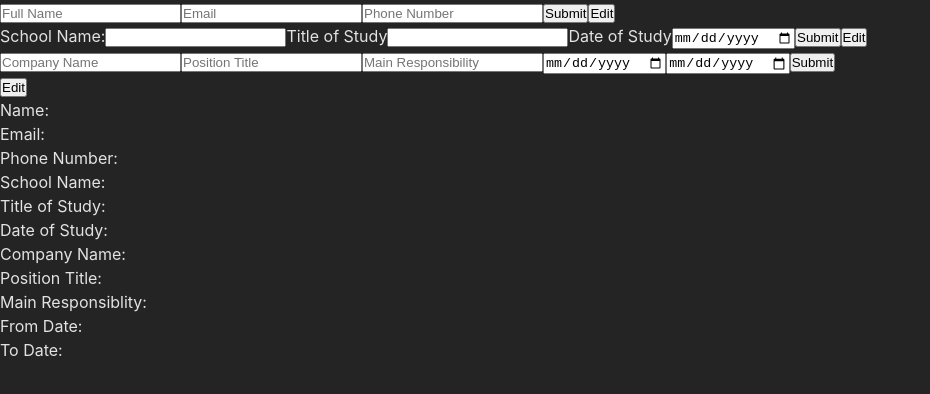
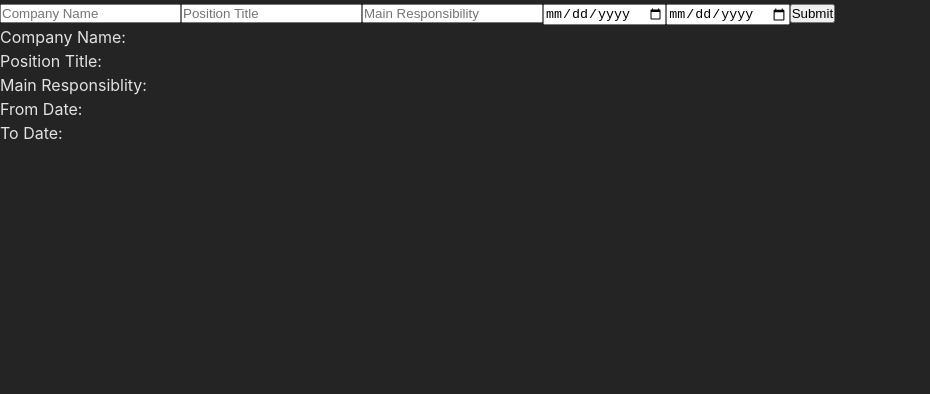
Before and after one commit to nuru484/cv-application, a React (Vite) app: page / in a window 1280 px wide. Shown: the top 394 px of the page, without its empty margins (0-930 px from the left). Built offline with nearby package versions, Linux system fonts and the light colour scheme.

Commit message:
Refactoring the whole components

```diff
--- a/src/components/general-information.jsx
+++ b/src/components/general-information.jsx
@@ -1,6 +1,6 @@
-const GeneralInformation = ({ handleSubmit }) => {
+const GeneralInformation = () => {
   return (
-    <form onSubmit={handleSubmit}>
+    <form>
       <input type="text" name="fullName" placeholder="Full Name" />
 
       <input type="email" name="email" placeholder="Email" />
--- a/src/components/overview.jsx
+++ b/src/components/overview.jsx
@@ -4,119 +4,11 @@ import PracticalExperience from './practical-experience';
 import { useState } from 'react';
 
 const Overview = () => {
-  const [generalInformation, setGeneralInformation] = useState({
-    fullName: '',
-    email: '',
-    phoneNumber: '',
-  });
-
-  const [educationalExperience, setEducationalExperience] = useState({
-    schoolName: '',
-    titleOfStudy: '',
-    dateOfStudy: '',
-  });
-
-  const [practicalExperience, setPracticalExperience] = useState({
-    companyName: '',
-    positionTitle: '',
-    mainResponsibility: '',
-    fromDate: '',
-    toDate: '',
-  });
-
-  const handleSubmitForGeneralInfo = (e) => {
-    e.preventDefault();
-
-    const formData = new FormData(e.target);
-
-    const updatedGeneralInformation = {
-      ...generalInformation,
-      fullName: formData.get('fullName'),
-      email: formData.get('email'),
-      phoneNumber: formData.get('phoneNumber'),
-    };
-
-    setGeneralInformation(updatedGeneralInformation);
-  };
-
-  const handleSubmitForEducationalEx = (e) => {
-    e.preventDefault();
-
-    const formData = new FormData(e.target);
-
-    const updatedEducationalExperience = {
-      ...educationalExperience,
-      schoolName: formData.get('schoolName'),
-      titleOfStudy: formData.get('titleOfStudy'),
-      dateOfStudy: formData.get('dateOfStudy'),
-    };
-
-    setEducationalExperience(updatedEducationalExperience);
-  };
-
-  const handleSubmitForPracticalEx = (e) => {
-    e.preventDefault();
-
-    const formData = new FormData(e.target);
-
-    const updatedPracticalExperience = {
-      ...practicalExperience,
-      companyName: formData.get('companyName'),
-      positionTitle: formData.get('positionTitle'),
-      mainResponsibility: formData.get('mainResponsibility'),
-      fromDate: formData.get('fromDate'),
-      toDate: formData.get('toDate'),
-    };
-
-    setPracticalExperience(updatedPracticalExperience);
-  };
-
   return (
     <div className="main-container">
-      <div className="formInputs">
-        <GeneralInformation handleSubmit={handleSubmitForGeneralInfo} />
-        <EducationalExperience handleSubmit={handleSubmitForEducationalEx} />
-        <PracticalExperience handleSubmit={handleSubmitForPracticalEx} />
-      </div>
-
-      <div className="cv-view">
-        <div className="general-information">
-          <p className="cvFullName">Name: {generalInformation.fullName}</p>
-          <p className="cvEmail">Email: {generalInformation.email}</p>
-          <p className="cvPhoneNumber">
-            Phone Number: {generalInformation.phoneNumber}
-          </p>
-        </div>
-
-        <div className="educationalExperience">
-          <p className="cvSchoolName">
-            School Name:{educationalExperience.schoolName}
-          </p>
-          <p className="cvTitleOfStudy">
-            Title of Study: {educationalExperience.titleOfStudy}
-          </p>
-          <p className="cvDateOfStudy">
-            Date of Study: {educationalExperience.dateOfStudy}
-          </p>
-        </div>
-
-        <div className="practicalExperience">
-          <p className="cvCompanyName">
-            Company Name:{practicalExperience.companyName}
-          </p>
-          <p className="cvPositionTitle">
-            Position Title:{practicalExperience.positionTitle}
-          </p>
-          <p className="cvMainResponsibility">
-            Main Responsiblity:{practicalExperience.mainResponsibility}
-          </p>
-
-          <p className="cvFromDate">
-            From Date: {practicalExperience.fromDate}
-          </p>
-          <p className="cvToDate">To Date: {practicalExperience.toDate}</p>
-        </div>
-      </div>
+      {/* <GeneralInformation />
+      <EducationalExperience /> */}
+      <PracticalExperience />
     </div>
   );
 };
--- a/src/components/practical-experience.jsx
+++ b/src/components/practical-experience.jsx
@@ -1,15 +1,34 @@
 import { useState } from 'react';
 
-const PracticalExperience = ({ handleSubmit }) => {
-  const [isFormVisible, setIsFormVisible] = useState(true);
+const PracticalExperience = () => {
+  const [practicalExperience, setPracticalExperience] = useState({
+    companyName: '',
+    positionTitle: '',
+    mainResponsibility: '',
+    fromDate: '',
+    toDate: '',
+  });
 
-  const handleEditClick = () => {
-    setIsFormVisible(!isFormVisible);
+  const handleSubmit = (e) => {
+    e.preventDefault();
+
+    const formData = new FormData(e.target);
+
+    const updatedPracticalExperience = {
+      ...practicalExperience,
+      companyName: formData.get('companyName'),
+      positionTitle: formData.get('positionTitle'),
+      mainResponsibility: formData.get('mainResponsibility'),
+      fromDate: formData.get('fromDate'),
+      toDate: formData.get('toDate'),
+    };
+
+    setPracticalExperience(updatedPracticalExperience);
   };
 
   return (
     <div>
-      {isFormVisible && (
+      {
         <form action="#" onSubmit={handleSubmit}>
           <input
             type="text"
@@ -43,9 +62,17 @@ const PracticalExperience = ({ handleSubmit }) => {
 
           <button type="submit">Submit</button>
         </form>
-      )}
+      }
 
-      <button onClick={handleEditClick}>Edit</button>
+      <div className="practicalExperience">
+        <p className="cvCompanyName">
+          Company Name: {practicalExperience.companyName}
+        </p>
+        <p className="cvPositionTitle">Position Title:</p>
+        <p className="cvMainResponsibility">Main Responsiblity:</p>
+        <p className="cvFromDate">From Date: </p>
+        <p className="cvToDate">To Date: </p>
+      </div>
     </div>
   );
 };
```
Also changed, not shown: 3 other files (tests, documents, lock files or other folders).
